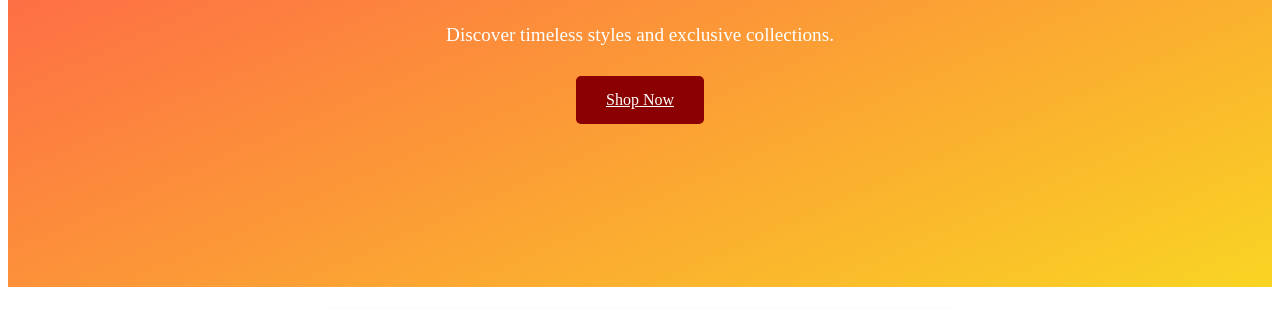
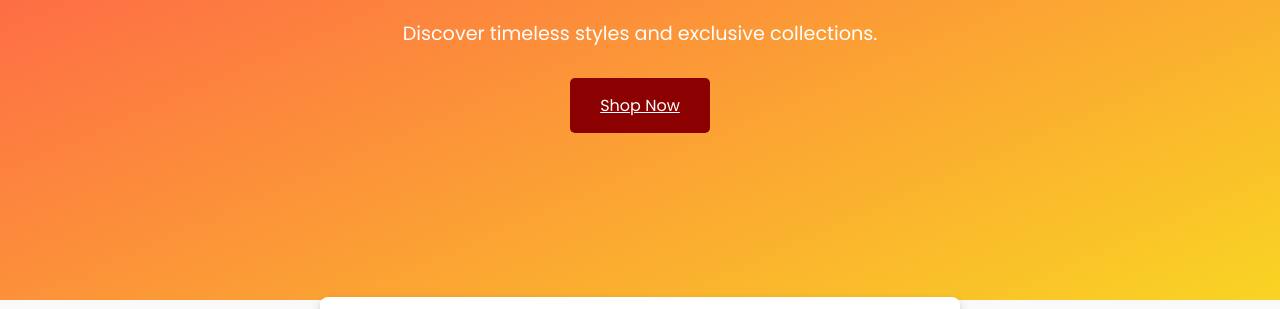
Before and after one commit to gxnzyt/Cantassa, a plain HTML site: page clothing-brand/index.html in a window 1280 px wide. Shown: the part 355-664 px from the top of the page. Drawn offline with Linux system fonts and the light colour scheme.

Commit message:
Update styles.css

```diff
--- a/clothing-brand/styles.css
+++ b/clothing-brand/styles.css
@@ -1,5 +1,5 @@
 /* General Styles */
-body
+body {
     margin: 0;
     font-family: 'Poppins', sans-serif;
     color: #333;
```
